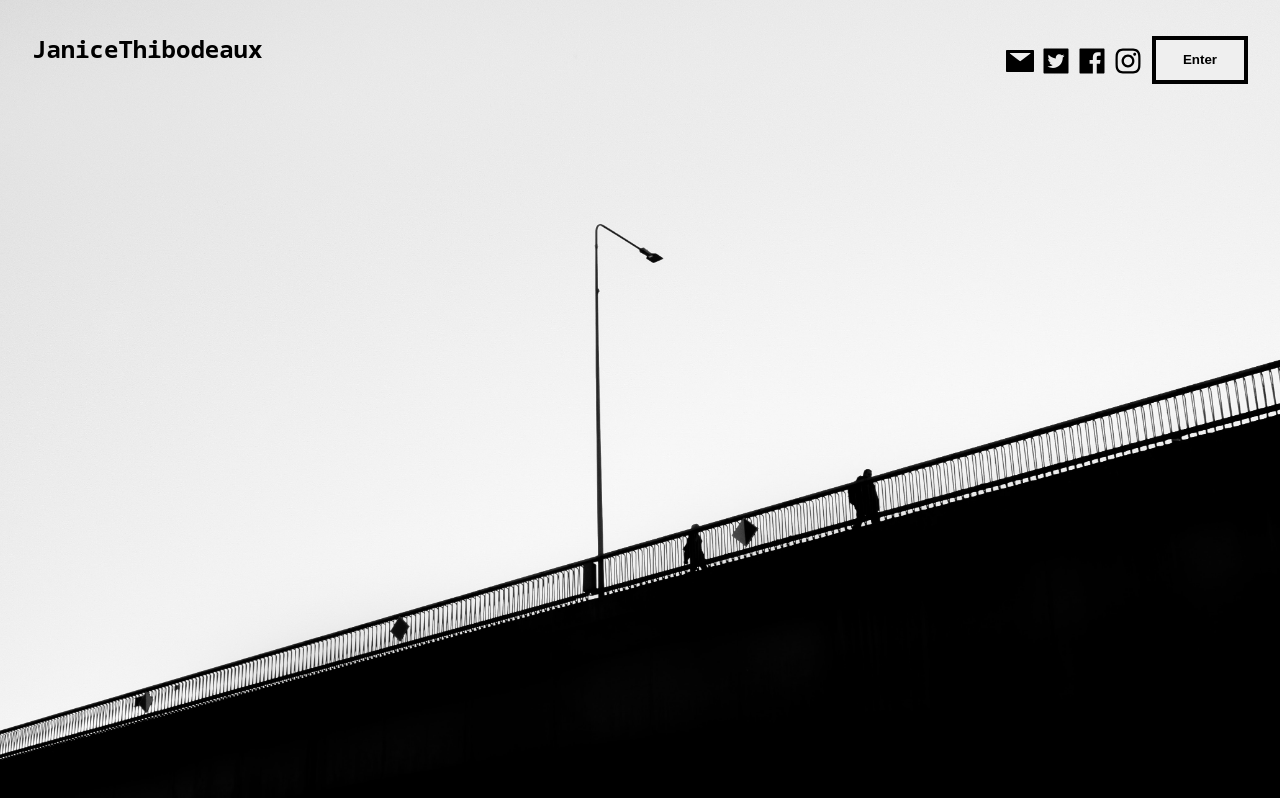
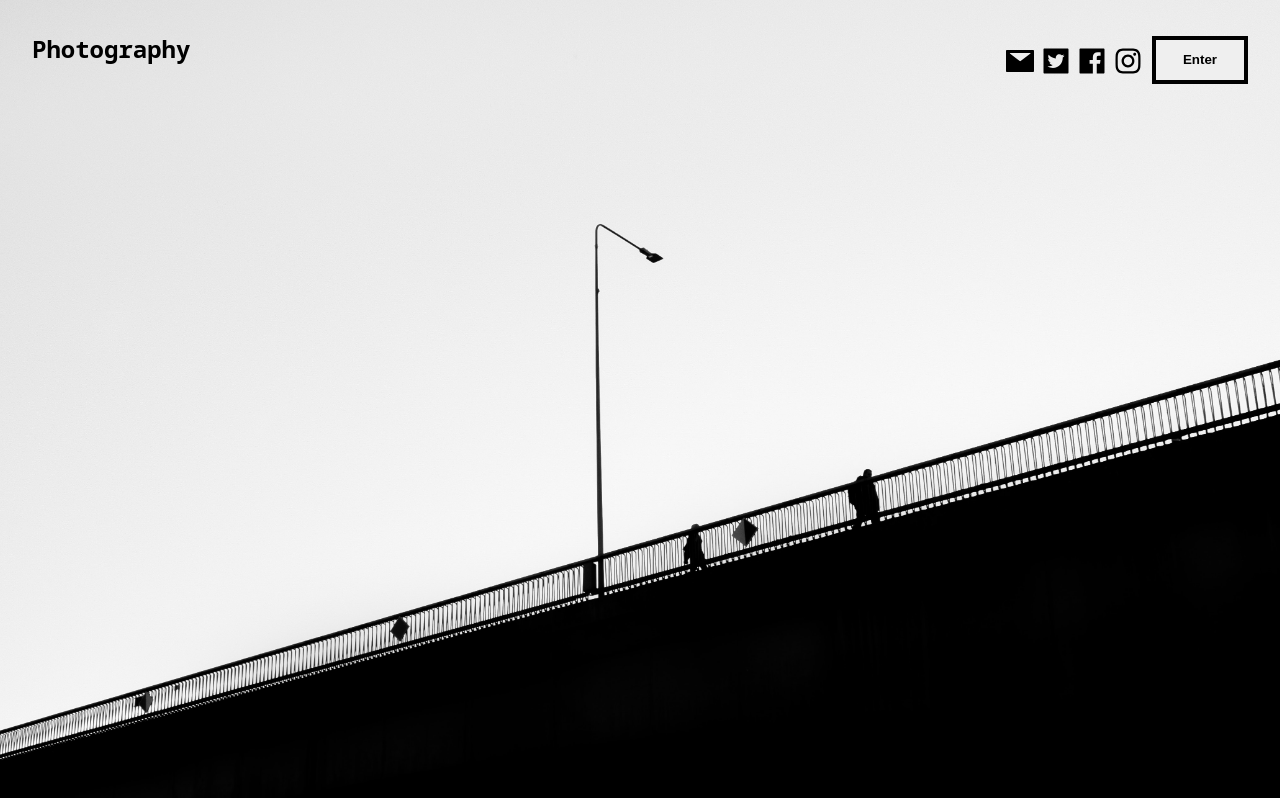
Before and after one commit to qthibodeaux/PhotoSite, a React (Create React App) app: page / in a window 1280 px wide. Built offline with nearby package versions, Linux system fonts and the light colour scheme.

Commit message:
Depersonalized

```diff
--- a/package.json
+++ b/package.json
@@ -1,6 +1,7 @@
 {
   "name": "psite",
   "version": "0.1.0",
+  "homepage": "https://qthibodeaux.github.io/PhotoSite/",
   "private": true,
   "dependencies": {
     "@testing-library/jest-dom": "^5.16.5",
@@ -13,6 +14,8 @@
     "web-vitals": "^2.1.4"
   },
   "scripts": {
+    "predeploy": "npm run build",
+    "deploy": "gh-pages -d build",
     "start": "react-scripts start",
     "build": "react-scripts build",
     "test": "react-scripts test",
@@ -35,5 +38,8 @@
       "last 1 firefox version",
       "last 1 safari version"
     ]
+  },
+  "devDependencies": {
+    "gh-pages": "^4.0.0"
   }
 }
--- a/src/components/Entrance.js
+++ b/src/components/Entrance.js
@@ -7,8 +7,7 @@ function Entrance({ change }) {
     <div className='entranceContainer'>
         <div className='navLinks'>
             <div className="brandDiv">
-                <p className='brand'>Janice</p>
-                <p className='brand'>Thibodeaux</p>
+                <p className='brand'>Photography</p>
             </div>
             <div className="navDiv">
                 <div className="navA">
--- a/src/components/Main.css
+++ b/src/components/Main.css
@@ -57,7 +57,8 @@
     display: flex;
     flex-direction: row;
     align-items: flex-end;
-    gap: 0.25rem;
+    justify-content: space-around;
+    padding: 3rem;
 }
 
 @media screen and (max-width: 600px) {
--- a/src/components/Main.js
+++ b/src/components/Main.js
@@ -21,8 +21,7 @@ function Main({ change }) {
     <div className="mainContainer">
       <div className="navSet">
         <div className="brandDiv">
-            <p className='brand'>Janice</p>
-            <p className='brand'>Thibodeaux</p>
+            <p className='brand'>Photography</p>
         </div>
         <ul className="navItems">
           <li onClick={() => change('entrance')}>Welcome</li>
--- a/src/components/items/About.css
+++ b/src/components/items/About.css
@@ -18,6 +18,10 @@
     text-align: end;
 }
 
+.aboutIMG {
+    width: 100%;
+}
+
 .aboutRight {
     width: 50%;
     padding: 1rem;
@@ -34,3 +38,21 @@
 .aboutPara {
     width: 50%;
 }
+
+@media screen and (max-width: 600px) {
+    .aboutLeft {
+        display: none;
+    }
+
+    .aboutRight {
+        width: 100%;
+    }
+
+    .aboutHeader {
+        width: 70%;
+    }
+
+    .aboutPara {
+        width: 100%;
+    }
+}
--- a/src/components/items/About.js
+++ b/src/components/items/About.js
@@ -1,4 +1,4 @@
-import JT from '../../assets/jt.jpg'
+import Candid from '../../assets/candid.jpg'
 import './About.css'
 
 function About() {
@@ -7,11 +7,11 @@ function About() {
       <div className='aboutCen'>
         <div className='aboutLeft'>
           <div>
-            <img src={JT} alt="flowerimage" />
+            <img src={Candid} alt="flowerimage" className='aboutIMG'/>
           </div>
         </div>
         <div className='aboutRight'>
-          <p className='aboutHeader'>Janice Thibodeaux is a Houston based Photographer</p>
+          <p className='aboutHeader'>Photographer</p>
 
           <p className='aboutPara'>Lorem ipsum dolor sit amet consectetur adipisicing elit. Voluptas, perspiciatis harum doloribus nisi impedit quidem dolore in tempore quod. Tempore cumque eum libero beatae natus quidem dolorum sapiente quos modi.</p>
 
```
Also changed, not shown: src/assets/candid.jpg (added), 1 other file (tests, documents, lock files or other folders).
